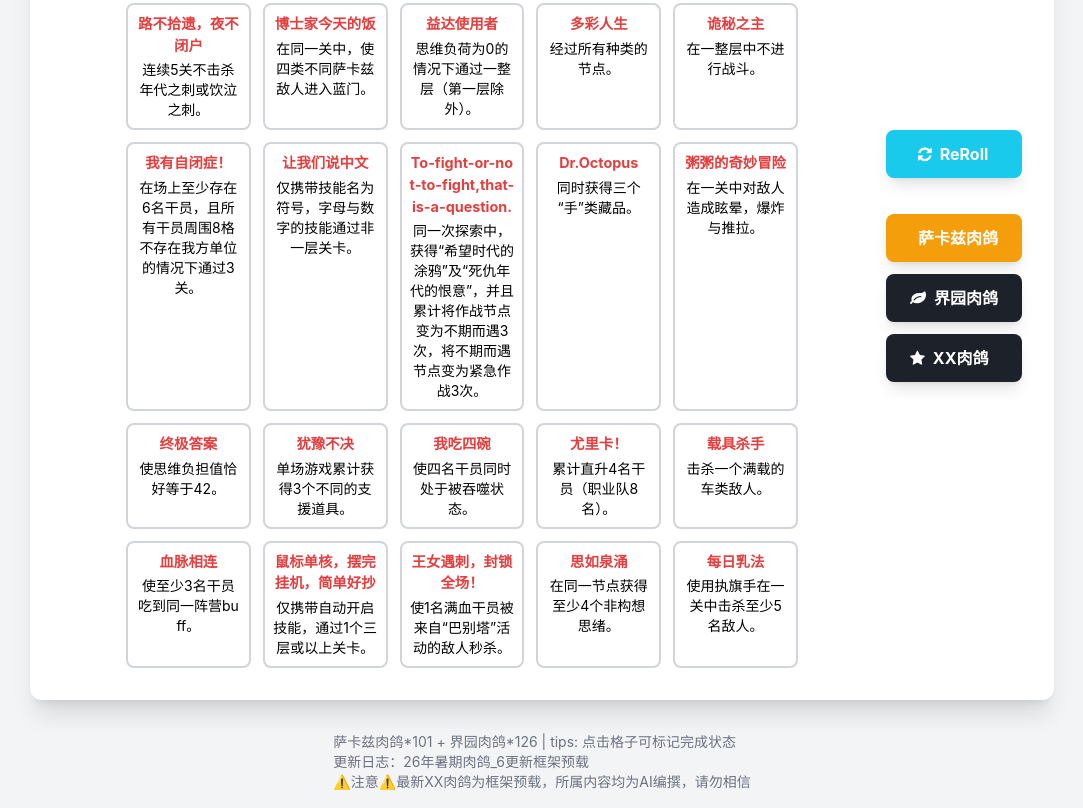
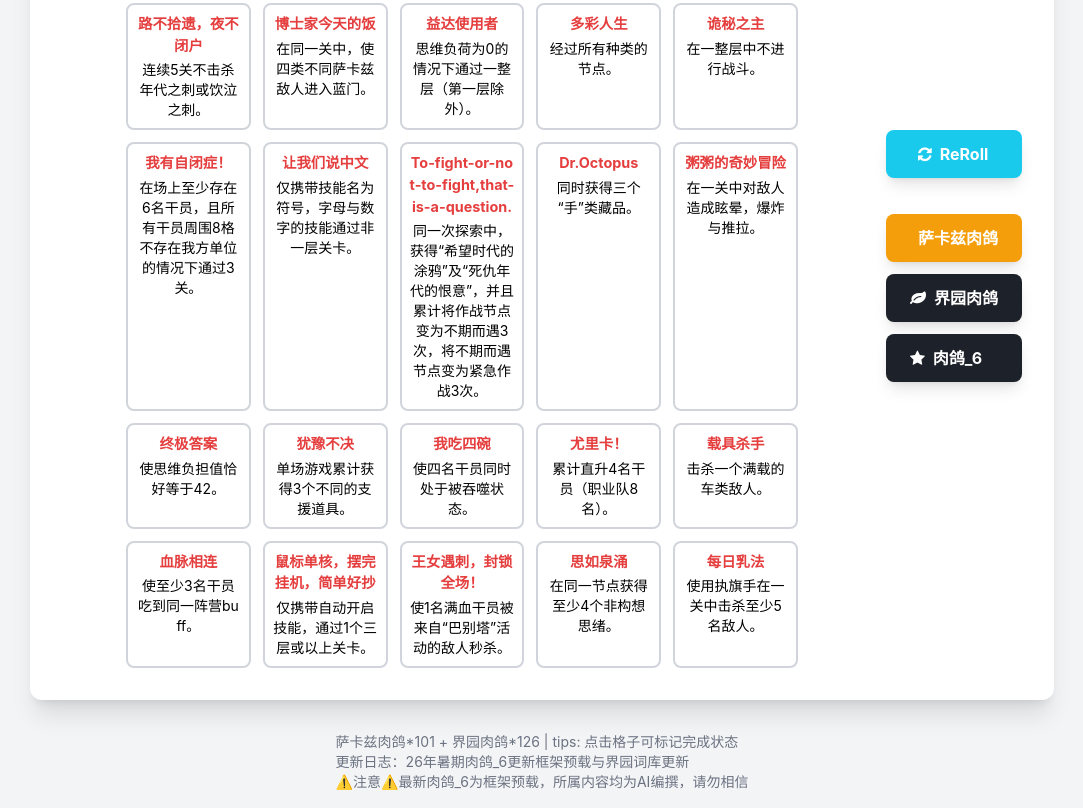
Before and after one commit to Gott1stT0T/AKRGLGames.github.io, a plain HTML site: page index.html in a window 1280 px wide. Shown: the part 360-1168 px from the top of the page, without its empty margins (98-1181 px from the left). Drawn offline with nearby package versions, Linux system fonts and the light colour scheme.

Commit message:
一些优化

```diff
--- a/index.html
+++ b/index.html
@@ -120,15 +120,15 @@
             </button>
             <button id="divineBtn" class="mode-btn">
                 <i class="fa fa-star"></i>
-                <span>XX肉鸽</span>
+                <span>肉鸽_6</span>
             </button>
         </div>
     </div>
 
     <footer class="text-gray-500 text-sm mt-auto">
         <p>萨卡兹肉鸽*101 + 界园肉鸽*126 | tips: 点击格子可标记完成状态</p>
-        <p>更新日志：26年暑期肉鸽_6更新框架预载<p>
-        <p>⚠️注意⚠️最新XX肉鸽为框架预载，所属内容均为AI编撰，请勿相信<p>
+        <p>更新日志：26年暑期肉鸽_6更新框架预载与界园词库更新<p>
+        <p>⚠️注意⚠️最新肉鸽_6为框架预载，所属内容均为AI编撰，请勿相信<p>
     </footer>
 
     <script>
@@ -352,7 +352,7 @@
             "甲贺忍法帖 使用干员白雪累计击败10名敌方<忍者>单位",
             "常胜将军 获得藏品<得胜琴>，并使攻击力加成层数叠加到最大",
             "一步登天 获得藏品<登天斧>，且通过结局时未损失加成",
-            "鏈鋸（狙擊手） 同时持有藏品<blaze的电锯>和<scout的狙击镜>",
+            "鏈鋸（狙擊手） 同时持有藏品“blaze的电锯”和“scout的狙击镜”",
             "落子有悔 连续重新投钱五次",
             "重甲手 任意作战中使一名重剑手的防御力达到1000",
             "失明 获得钱币<见灵光>，并携带直到完成结局，期间至多将其投出一次",
```
